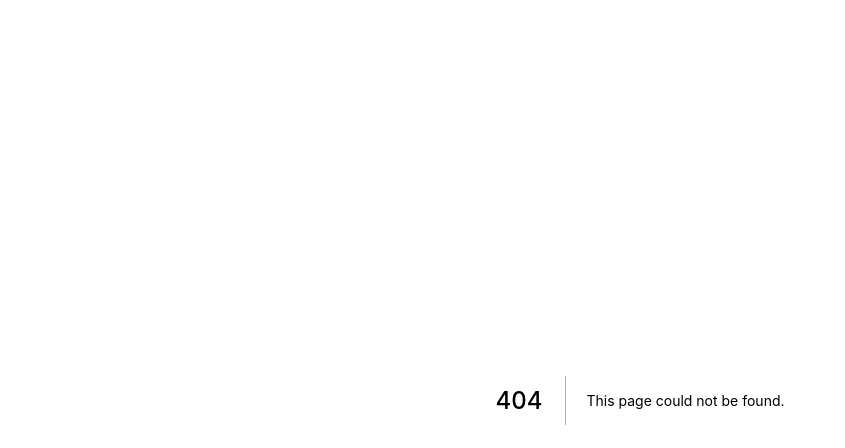
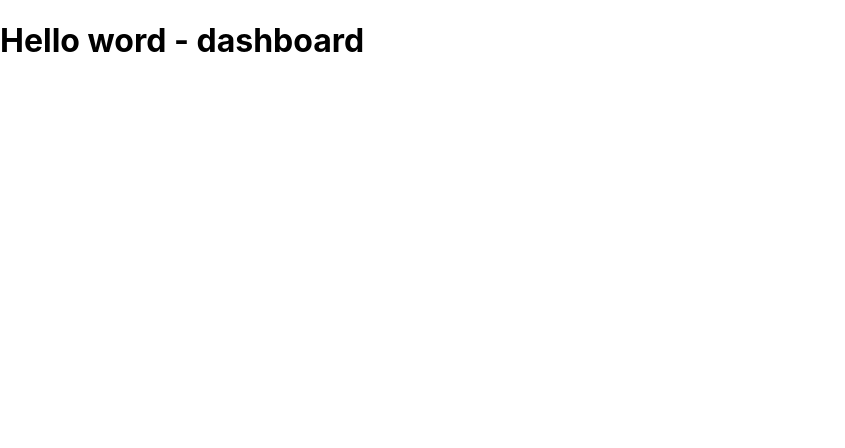
Before and after one commit to glaubermatos/nextauth, a Next.js app: page /dashboard in a window 1280 px wide. Before the commit this address had no page. Shown: the top 448 px of the page, without its empty margins (0-845 px from the left). Built offline with nearby package versions, Linux system fonts and the light colour scheme.

Commit message:
navigating the logged in user to the dashboard

```diff
--- a/contexts/AuthContext.tsx
+++ b/contexts/AuthContext.tsx
@@ -1,5 +1,12 @@
+import { useRouter } from "next/router";
 import { createContext, ReactNode, useContext, useState } from "react";
 import { api } from "../services/api";
+
+type User = {
+    email: string;
+    permissions: string[];
+    roles: string[];
+}
 
 type SignInCredentials = {
     email: string;
@@ -9,6 +16,7 @@ type SignInCredentials = {
 type AuthContextData = {
     signIn(credentials: SignInCredentials): Promise<void>;
     isAuthenticated: boolean;
+    user: User;
 }
 
 const AuthContext = createContext({} as AuthContextData)
@@ -18,8 +26,10 @@ interface AuthProviderProps {
 }
 
 export function AuthProvider({children}: AuthProviderProps) {
+    const router = useRouter()
+    const [user, setUser] = useState<User>()
 
-    const [isAuthenticated, setIsAuthenticated] = useState(false)
+    const isAuthenticated = !!user;
 
     async function signIn({ email, password }: SignInCredentials) {
         try {
@@ -28,9 +38,16 @@ export function AuthProvider({children}: AuthProviderProps) {
                 password
             })
 
-            console.log(response.data)
+            const { permissions, roles } = response.data
 
-            setIsAuthenticated(true)
+            setUser({
+                email,
+                permissions,
+                roles
+            })
+
+            router.push('/dashboard')
+
         } catch(error) {
             console.log(error)
         }
@@ -39,7 +56,8 @@ export function AuthProvider({children}: AuthProviderProps) {
     return (
         <AuthContext.Provider value={{
             signIn,
-            isAuthenticated
+            isAuthenticated,
+            user
         }}>
             { children }
         </AuthContext.Provider>
--- /dev/null
+++ b/pages/dashboard.tsx
@@ -0,0 +1,19 @@
+import Head from "next/head"
+import { useAuth } from "../contexts/AuthContext"
+
+export default function Dashboard() {
+    const { user, isAuthenticated } = useAuth()
+
+    return(
+        <div>
+            <Head>
+                <title>Dashboard </title>
+                <meta name="description" content="Auth with nextjs and backend" />
+                <link rel="icon" href="/favicon.ico" />
+            </Head>
+
+            <h1>Hello word - dashboard</h1>
+            <h2>{user?.email}</h2>
+        </div>
+    )
+}
```
